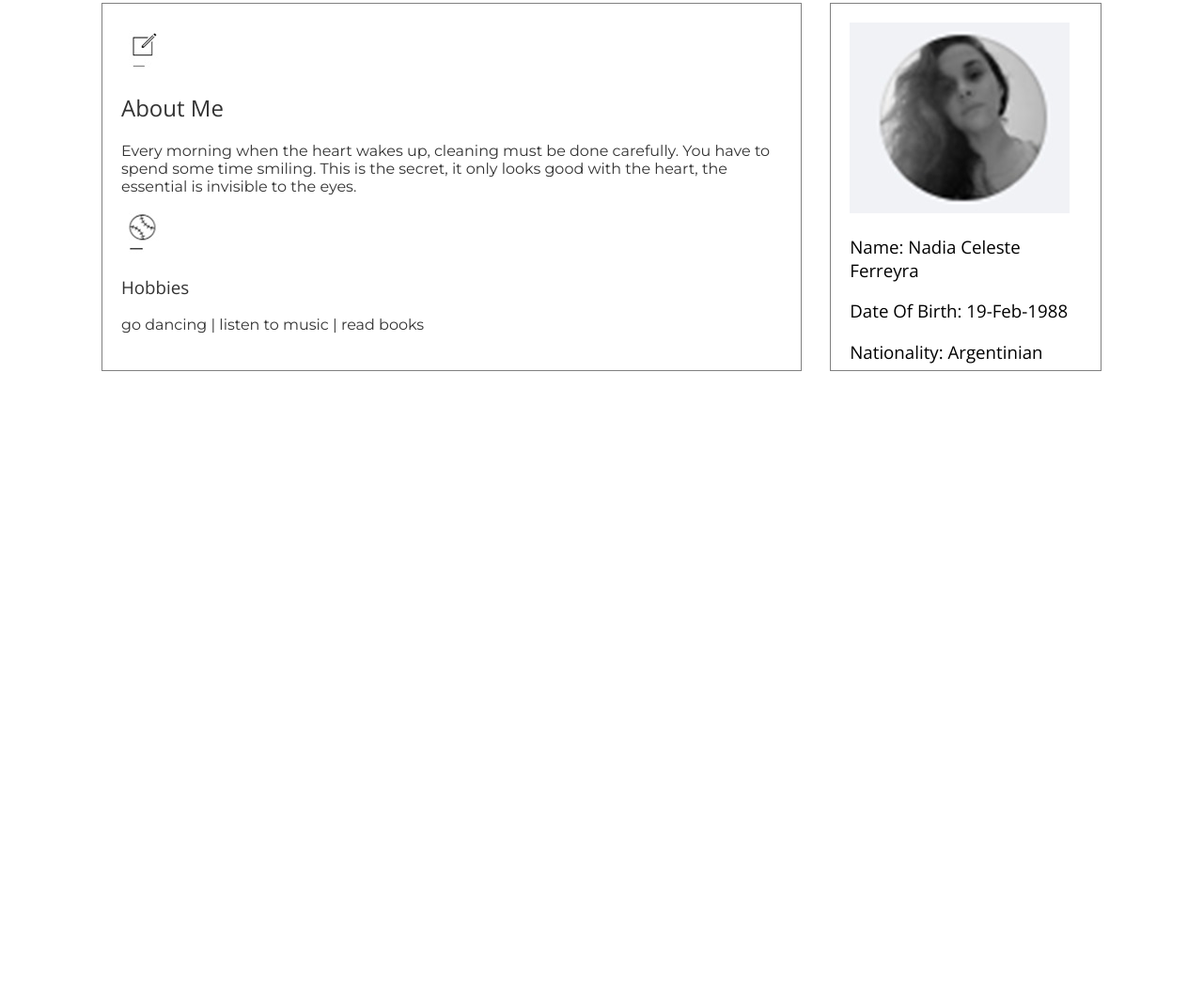
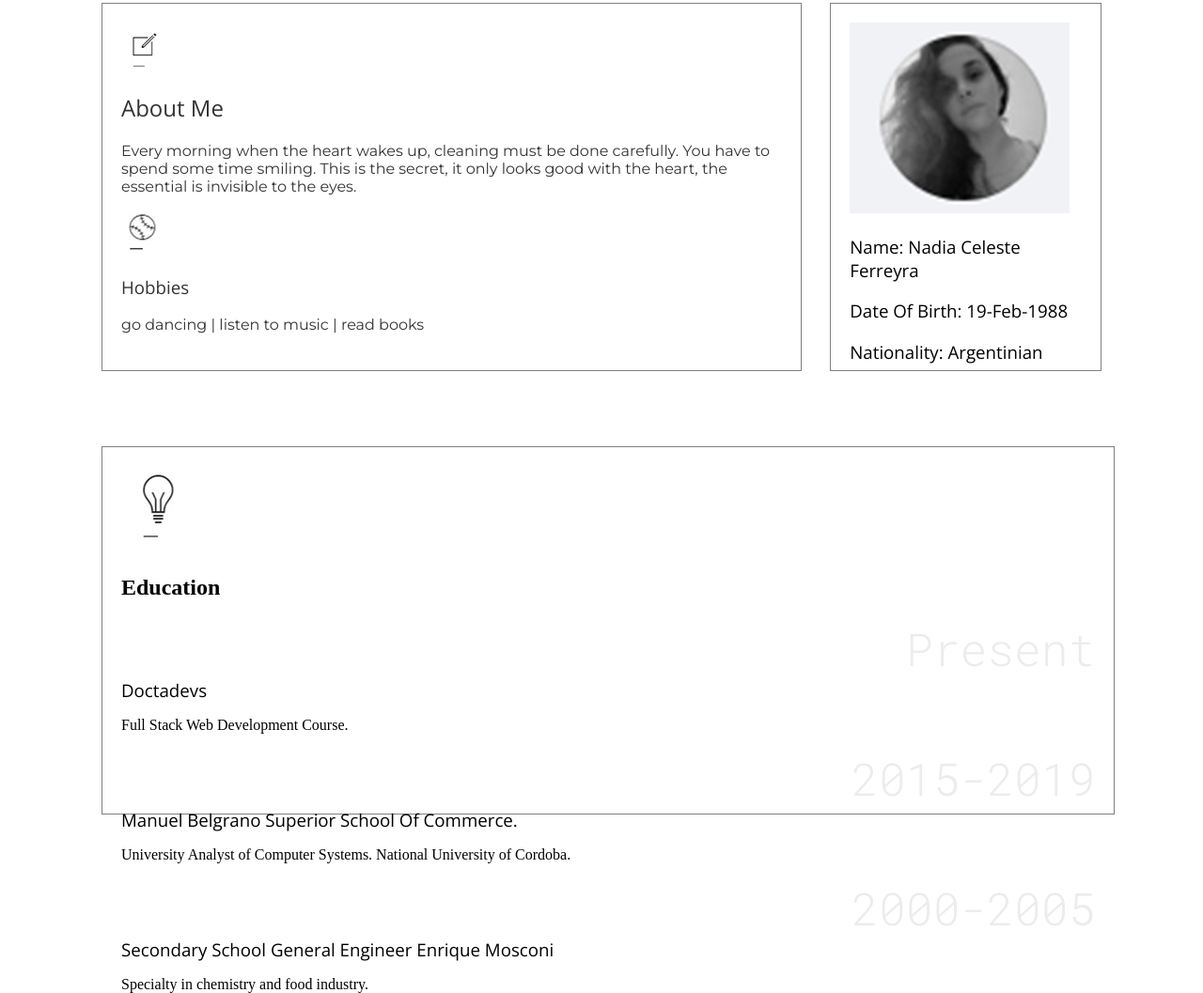
Before and after one commit to Nadiaceleste78/Porfolio, a plain HTML site: page index.html in a window 1280 px wide. Shown: the part 621-1678 px from the top of the page at 94% size. Before the commit the page ends 1104 px from the top, so only its background shows below. Drawn offline with nearby package versions, Linux system fonts and the light colour scheme.

Commit message:
Comencé el segundo Section

```diff
--- a/Assets/css/styles.css
+++ b/Assets/css/styles.css
@@ -26,6 +26,7 @@
     text-align: center;
     text-transform: capitalize;
 }
+
 /*----------------------------------------------------*/
 
 .intro{
@@ -53,9 +54,14 @@
     color: #333;
     font-weight:500;
 }
+
 .info1 p{
     font-family: 'Montserrat', sans-serif;
     color: #333;
+}
+
+{
+    align-items: center;
 }
 
 .info2{
@@ -67,11 +73,11 @@
     margin: 80px 100px 80px 15px;
 }
 
-
 .info2 footer {
     justify-content: center;
     align-items: center;
 }
+
 .info2 h3{
     font-family: 'Open Sans', sans-serif;
     color: #000000;
@@ -79,3 +85,32 @@
     text-transform: capitalize;
     font-weight: 500;
 }
+
+/*----------------------------------------------------*/
+
+.educacion{
+    border:1PX grey  solid;
+    width: 82%;
+    height:350px;
+    padding:20PX;
+    text-align: left;
+    margin:0px 15px 80px 100px;
+    flex-wrap: wrap;
+}
+
+.educacion h4 {
+    font-family: 'Roboto Mono', monospace;
+    color: rgb(238, 235, 235);
+    font-weight: 300;
+    font-size: 3rem;
+    text-align: right;
+    margin: 0 auto;
+}
+
+.educacion h3{
+    font-family: 'Open Sans', sans-serif;
+    color: #000000;
+    text-transform: capitalize;
+    font-weight: 500;
+    margin:0 auto;
+}
--- a/index.html
+++ b/index.html
@@ -5,6 +5,7 @@
     <meta name="viewport" content="width=device-width, initial-scale=1.0">
     <title>Porfolio</title>
     <link href="https://fonts.googleapis.com/css2?family=Montserrat:wght@100;200;300;400;500;600;700&family=Open+Sans:wght@300;400;600;700&display=swap" rel="stylesheet">
+    <link href="https://fonts.googleapis.com/css2?family=Roboto+Mono:wght@100;200;300;400;500;600;700&display=swap" rel="stylesheet">
     <link rel="stylesheet" href= "assets/css/styles.css">
 </head>
 <body>
@@ -16,7 +17,9 @@
 </body>
 <main>
     <section class= "mis-datos">
+
         <div class= "intro">
+
             <div class="info1">
                 <img src="assets/img/img1.jpg" alt="img1">
                 <h2>
@@ -34,7 +37,6 @@
                 <p>
                     go dancing | listen to music | read books
                 </p>
-
             </div>
 
             <div class= "info2">
@@ -51,5 +53,46 @@
             </div>
         </div>
     </section>
+    <section class="info-academica">
+        <div class= "educacion">
+            <img src="assets/img/img3.jpg" alt="img3">
+            <h2>
+                Education
+            </h2>
+            <div>
+                <h4>
+                    Present
+                </h4>
+                <h3>
+                    Doctadevs
+                </h3>
+            </div>
+            <p>
+                Full Stack Web Development Course.
+            </p>
+            <div>
+                <h4>
+                    2015-2019
+                </h4>
+                <h3>
+                    Manuel Belgrano Superior School of Commerce.
+                </h3>
+            </div>
+            </p>
+                University Analyst of Computer Systems. National University of Cordoba.
+            </p>
+            <div>
+                <h4>
+                    2000-2005
+                </h4>
+                <h3>
+                    Secondary School General Engineer Enrique Mosconi
+                </h3>
+            </div>
+            <p>
+                Specialty in chemistry and food industry.
+            </p>
+        </div>
+    </section>
 </main>
 </html>
```
Also changed, not shown: Assets/img/img3.jpg (renamed from Assets/img/img4.jpg).
